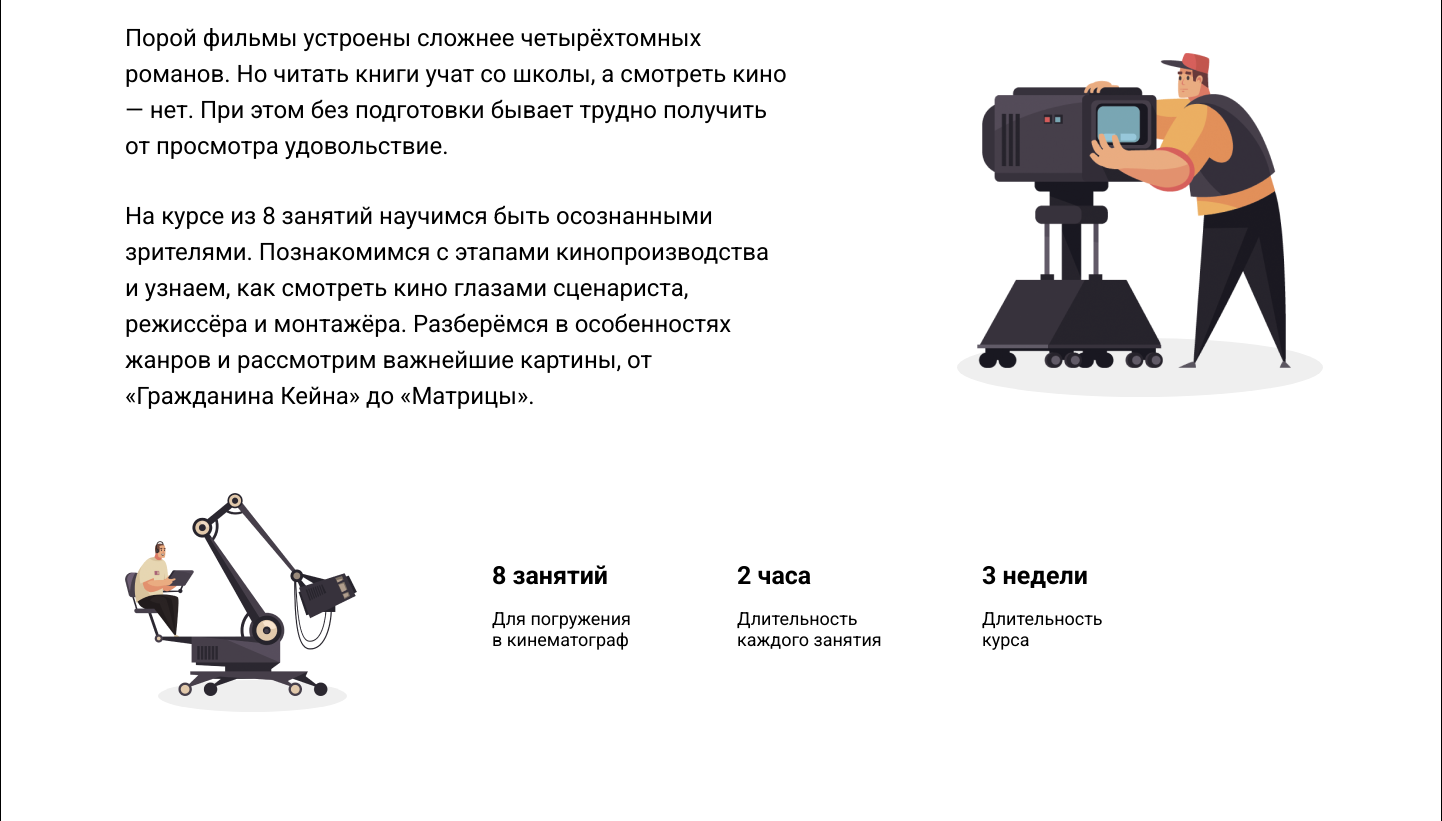
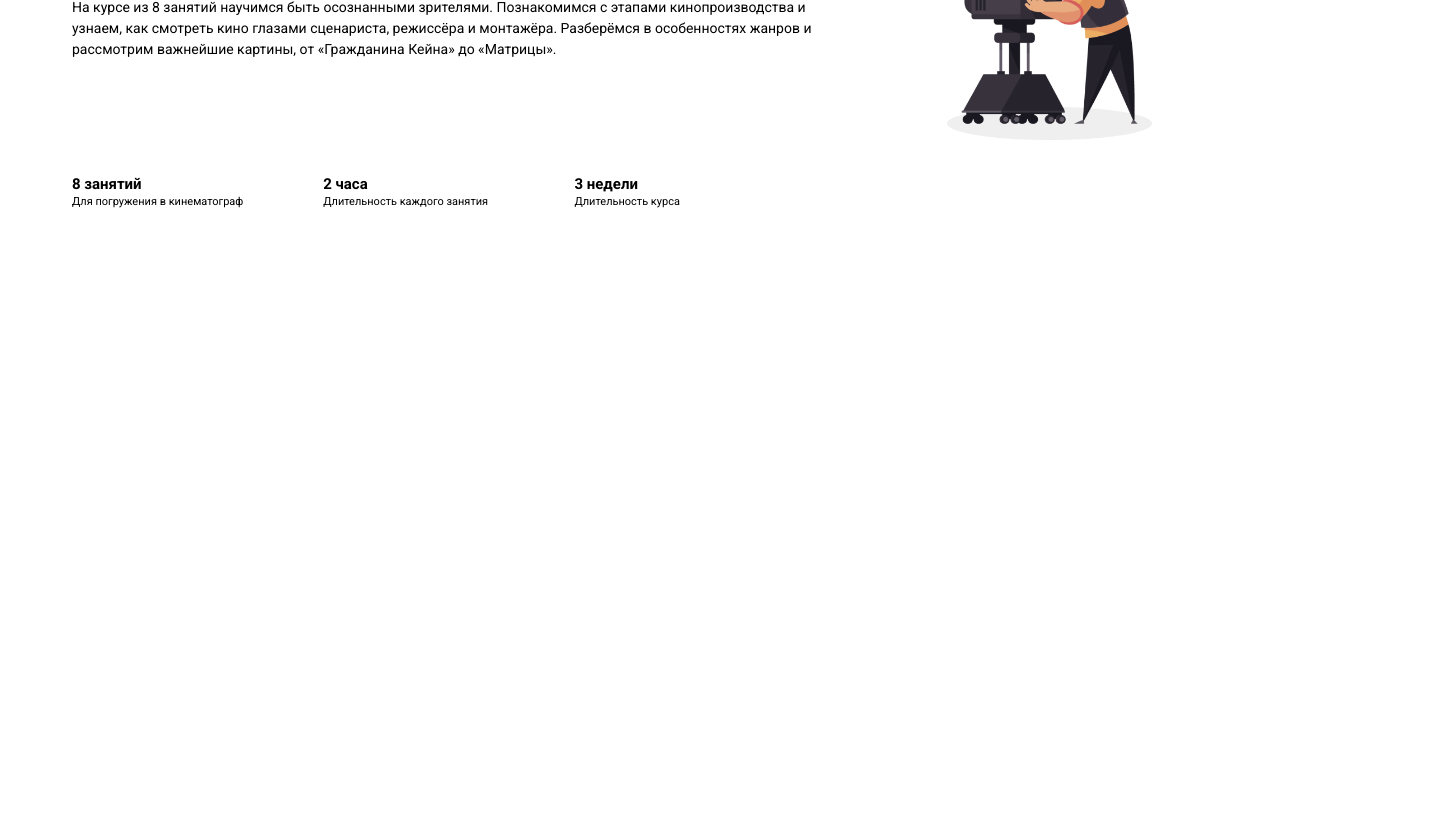
Before and after one commit to tbandelikova/-, a plain HTML site: page index.html in a window 1280 px wide. Shown: the part 187-1008 px from the top of the page, 1442 px wide, since content can reach past the window. After the commit the page ends 800 px from the top, so only its background shows below. Drawn offline with Linux system fonts and the light colour scheme.

Commit message:
size check

```diff
--- a/index.html
+++ b/index.html
@@ -1,55 +1,49 @@
 <!DOCTYPE html>
-<html lang="ru">
+<html lang="en">
 
 <head>
     <meta charset="UTF-8">
     <meta http-equiv="X-UA-Compatible" content="IE=edge">
     <meta name="viewport" content="width=device-width, initial-scale=1.0">
-    <link rel="stylesheet" href="./style.css">
+    <link rel="stylesheet" href="style.css">
     <title>Document</title>
 </head>
 
 <body>
-    <div class="course">
-        <div class="top">
-            <div class="main-text">
-                <h1>О курсе</h1>
-                <p>
-                    Порой фильмы устроены сложнее четырёхтомных романов. Но читать книги учат со школы, а смотреть кино
-                    — нет. При этом без подготовки бывает трудно получить от просмотра удовольствие.
-                </p>
-                <p>
-                    На курсе из 8 занятий научимся быть осознанными зрителями. Познакомимся с этапами кинопроизводства и
-                    узнаем, как смотреть кино глазами сценариста, режиссёра и монтажёра. Разберёмся в особенностях
-                    жанров и рассмотрим важнейшие картины, от «Гражданина Кейна» до «Матрицы».
-                </p>
+    <section class="section">
+        <div class="container">
+            <h2 class="title-md">О курсе</h2>
+            <div class="central-block grid">
+                <div class="central-text">
+                    <p>Порой фильмы устроены сложнее четырёхтомных романов. Но читать книги учат со школы, а смотреть
+                        кино — нет. При этом без подготовки бывает трудно получить от просмотра удовольствие.</p>
+
+                    <p>На курсе из 8 занятий научимся быть осознанными зрителями. Познакомимся с этапами
+                        кинопроизводства и узнаем, как смотреть кино глазами сценариста, режиссёра и монтажёра.
+                        Разберёмся в особенностях жанров и рассмотрим важнейшие картины, от «Гражданина Кейна» до
+                        «Матрицы».</p>
+                </div>
+                <img class="pic-lg" src="./images/big-pic.png" alt="big-pic">
             </div>
-            <div class="main-pic">
-                <img src="/images/_1 1.png" alt="operator">
-                <div class="ellipse2"></div>
-            </div>
-        </div>
-        <div class="bottom">
-            <div class="side-pic">
-                <img src="./images/photo 1.png" alt="cameraman">
-                <div class="ellipse3"></div>
-            </div>
-            <div class="offer">
-                <div class="tesis">
-                    <h3>8 занятий</h3>
-                    <p>Для погружения в кинематограф</p>
-                </div>
-                <div class="hour">
-                    <h3>2 часа</h3>
-                    <p>Длительность каждого занятия</p>
-                </div>
-                <div class="tesis">
-                    <h3>3 недели</h3>
-                    <p>Длительность курса</p>
+            <div class="bottom-block grid">
+                <img src="./images/lil-pic.png" alt="lil-pic" class="pic-sm">
+                <div class="offer grid">
+                    <ul class="offer-item">
+                        <li>8 занятий </li>
+                        <li>Для погружения в кинематограф</li>
+                    </ul>
+                    <ul class="offer-item">
+                        <li>2 часа</li>
+                        <li>Длительность каждого занятия</li>
+                    </ul>
+                    <ul class="offer-item">
+                        <li>3 недели</li>
+                        <li>Длительность курса</li>
+                    </ul>
                 </div>
             </div>
         </div>
-    </div>
+    </section>
 </body>
 
 </html>
--- a/style.css
+++ b/style.css
@@ -1,90 +1,134 @@
-@import url('https://fonts.googleapis.com/css2?family=Roboto+Slab:wght@700&family=Roboto:ital,wght@0,100;0,300;0,400;0,500;0,700;0,900;1,100;1,300;1,400;1,500;1,700;1,900&display=swap');
+@import url('https://fonts.googleapis.com/css2?family=Roboto+Slab:wght@100;200;300;400;500;600;700;800;900&family=Roboto:ital,wght@0,100;0,300;0,400;0,500;0,700;0,900;1,100;1,300;1,400;1,500;1,700;1,900&display=swap');
+
+* {
+    box-sizing: border-box;
+    margin: 0;
+    padding: 0;
+}
+
 body {
     font-family: 'Roboto', sans-serif;
-    width: 1440px;
-    height: 1046px;
-    margin: 0px;
-    border: 1px solid black;
 }
-.course {
-    margin-top: 84px;
-    margin-right: 150px;
-    margin-bottom: 164px;
-    margin-left: 124px;
+
+.section {
+    width: 100%;
 }
-.top, .bottom, .offer {
-    display: flex;
+
+.container {
+    min-width: 1400px;
+    margin: 0 auto;
+    padding: 91px 124px;
     justify-content: space-between;
 }
-.top {
-    align-items: flex-end;
-    height: 550px;
-}
-.bottom {
-    margin-top: 45px;
-    justify-content: start;
-}
-.offer {
-    margin-top: 50px;
-}
-h1 {
+
+.title-md {
     font-family: 'Roboto Slab', serif;
     font-weight: 700;
     font-size: 55px;
-    margin-bottom: 45px;
-    margin-top: 0px;
+    line-height: 56px;
+    margin-bottom: 57px;
 }
-h3 {
-    font-size: 25px;
-    margin: 18px 0px;
+
+/* Central Block */
+.central-text {
+    font-size: 24px;
+    line-height: 36px;
 }
-.main-text p {
-    font-size: 24px;
-    width: 662px;
-    line-height: 150%;
-    margin-bottom: 34px;
+.central-text p:first-child {
+    padding-bottom: 36px;
 }
-.main-pic {
-    width: 314px;
-    height: 315px;
-    position: relative;
-    margin-bottom: 80px;
-    box-sizing: border-box;
+.pic-lg {
+    max-width: 366px;
+    padding-top: 22px;
 }
-.ellipse2 {
-    width: 366px;
-    height: 59px;
-    background-color: #EFEFEF;
-    border-radius: 50%;
-    position: absolute;
-    left: -20px;
-    bottom: -29px;
-    z-index: -1;
+.central-block {
+    margin-bottom: 70px;
 }
-.tesis, .hour {
-    width: 150px;
-}
-.hour {
-    margin: 0px 95px;
+
+/* Bottom Block */
+.pic-sm {
+    max-width: 232px;
 }
 .offer {
+    padding-top: 15px;
+}
+.offer-item {
+    list-style-type: none;
+}
+.offer-item li:first-child {
+    font-weight: 700;
+    font-size: 25px;
+    line-height: 32px;
+}
+.offer-item li:last-child {
     font-size: 18px;
-    box-sizing: border-box;
+    line-height: 23px;
+    padding-top: 1.1rem;
 }
-.side-pic {
-    width: 232px;
-    height: 203px;
-    margin-right: 135px;
-    position: relative;
-    box-sizing: border-box;
+.bottom-block {
+    max-width: 90%;
 }
-.ellipse3 {
-    width: 189px;
-    height: 32px;
-    background-color: #EFEFEF;
-    border-radius: 50%;
-    position: absolute;
-    left: 33px;
-    bottom: -16px;
-    z-index: -1;
+
+/* Grid */
+.grid {
+    display: grid;
 }
+.offer {
+    grid-template-columns: 1fr 1fr 1fr;
+}
+.central-block {
+    grid-template-columns: 2fr 1fr;
+    gap: 9rem;
+    align-items: flex-start;
+    justify-content: space-between;
+}
+.bottom-block {
+    grid-template-columns: 1fr 2fr;
+    align-items: center;
+    justify-content: flex-start;
+}
+
+@media screen and (min-width: 830px) and (max-width: 1399px) {
+    .container {
+        padding: 56px 72px;
+    }
+    .title-md {
+        font-size: 32px;
+        line-height: 32px;
+        margin-bottom: 31px;
+    }
+    .central-text {
+        font-size: 14px;
+        line-height: 21px;
+    }
+    .central-text p:first-child {
+        padding-bottom: 23px;
+    }
+    .pic-lg {
+        max-width: 205px;
+        padding-top: 15px;
+    }
+    .central-block {
+        margin-bottom: 20px;
+        gap: 7rem;
+    }
+    .bottom-block {
+        grid-template-columns: 2fr 1fr;
+    }
+    .pic-sm {
+        display: none;
+    }
+    .offer-item li:first-child {
+        font-size: 15px;
+        line-height: 19px;
+    }
+    .offer-item li:last-child {
+        font-size: 11px;
+        line-height: 14px;
+        padding-top: 0.1rem;
+    }
+
+}
+@media screen and (min-width: 375px) and (max-width: 829px) {
+
+}
```
Also changed, not shown: images/_1 1.png (deleted), images/big-pic.png (added), images/lil-pic.png (added), images/photo 1.png (deleted).
